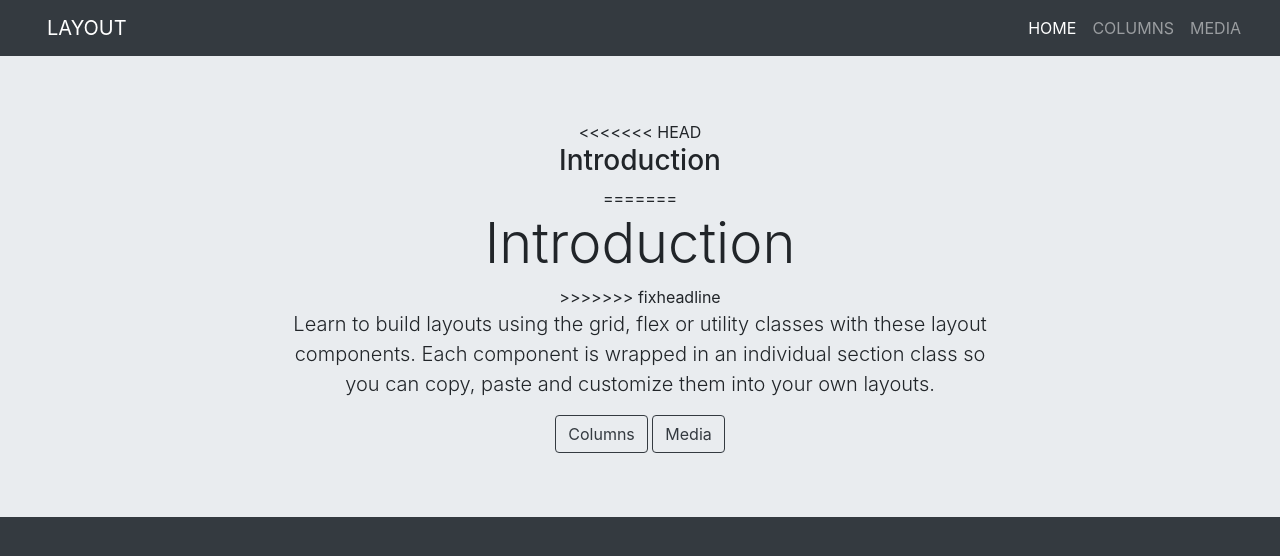
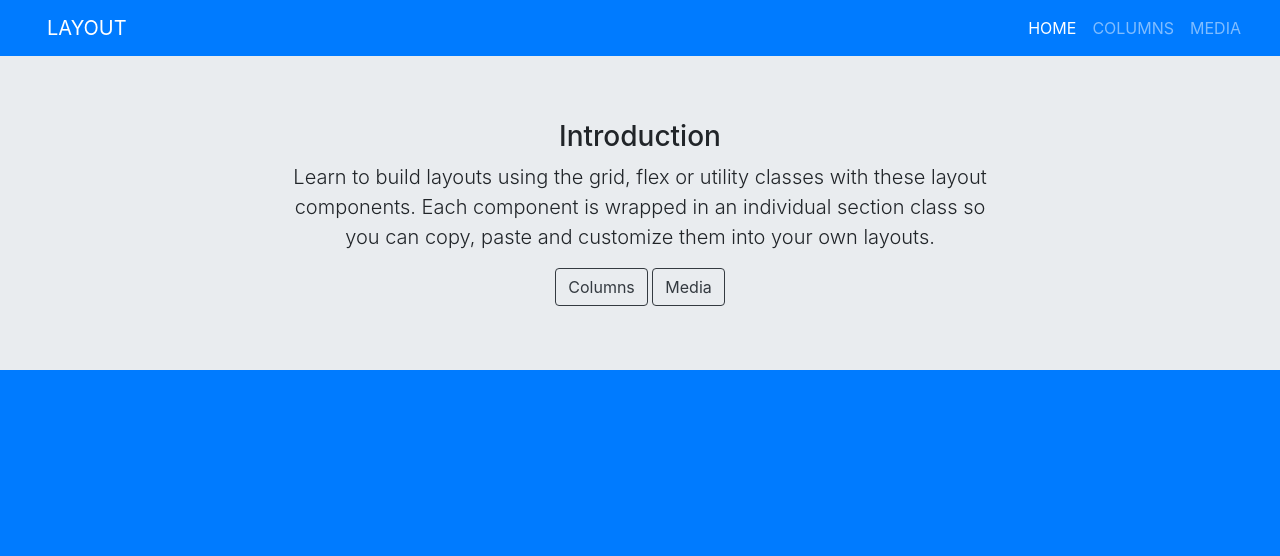
Before and after one commit to vyaspot/LearningGitHub, a plain HTML site: page docs/index.html in a window 1280 px wide. Drawn offline with nearby package versions, Linux system fonts and the light colour scheme.

Commit message:
Changed colors to blue

```diff
--- a/docs/index.html
+++ b/docs/index.html
@@ -13,9 +13,9 @@
     <title>Learn Git and Github today</title>
   </head>
 
-  <body class="bg-dark">
+  <body class="bg-primary">
     <header id="page-hero" class="site-header d-flex flex-column align-content-between">
-      <nav class="site-nav family-sans navbar navbar-expand-md bg-dark navbar-dark text-uppercase">
+      <nav class="site-nav family-sans navbar navbar-expand-md bg-primary navbar-dark text-uppercase">
         <div class="container-fluid">
           <button
             type="button"
@@ -43,11 +43,7 @@
         <div class="container text-center">
           <div class="row justify-content-center">
             <div class="col-11 col-sm-10 col-md-8 animated fadeInUp">
-<<<<<<< HEAD
-              <h3 class="">Introduction</h3>
-=======
-              <h3 class="display-4 text-reverse">Introduction</h3>
->>>>>>> fixheadline
+              <h3>Introduction</h3>
               <p class="lead">
                 Learn to build layouts using the grid, flex or utility classes with these layout components. Each component is wrapped in an
                 individual section class so you can copy, paste and customize them into your own layouts.
```
Also changed, not shown: docs/columns.html (+2 -2 lines), docs/media.html (+2 -2 lines).
